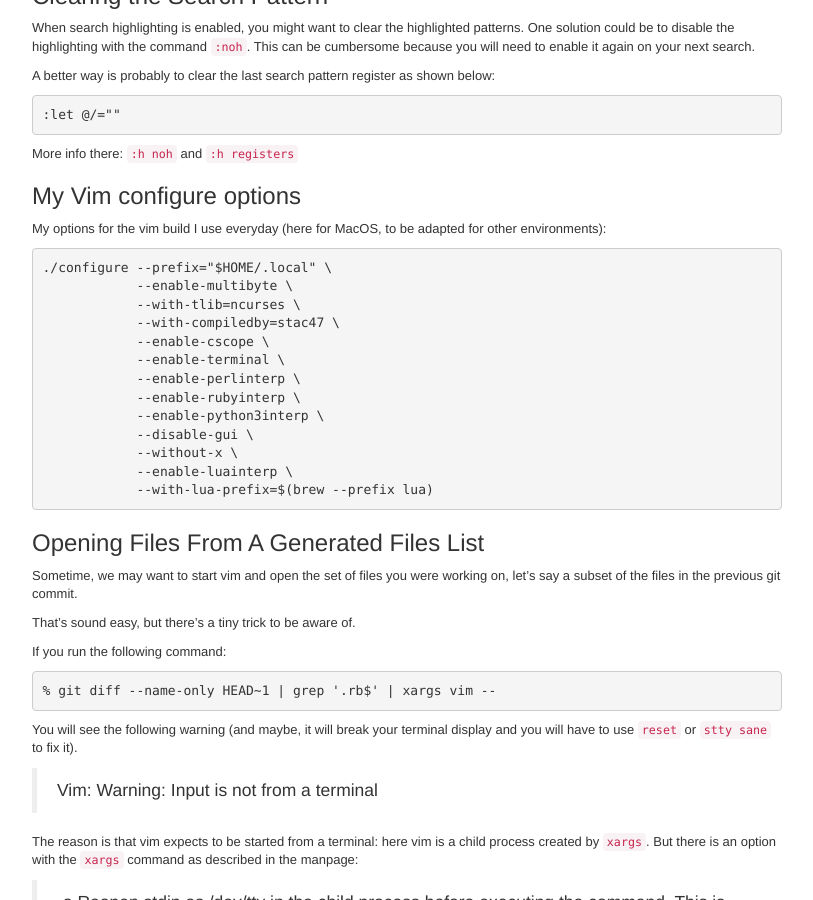
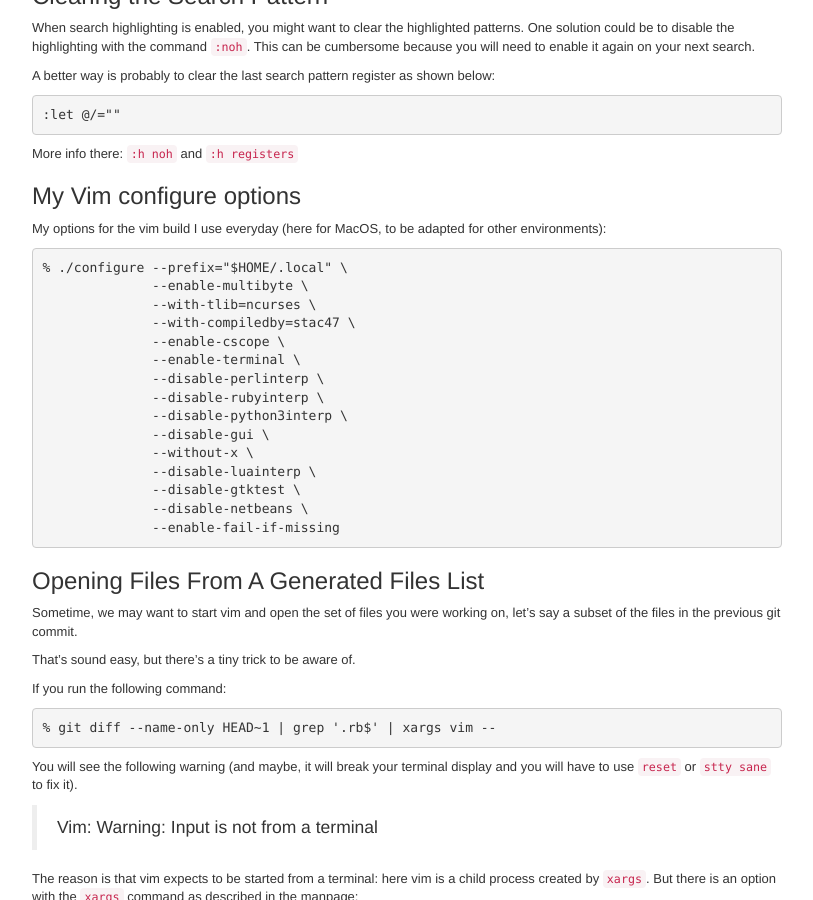
Before and after one commit to stac47/stac47.github.io, a Jekyll site: the page built from _posts/2020-12-11-vim-tips.markdown, in a window 1280 px wide and 900 px high, scrolled down 826 px. Shown: the whole window, without its empty margins (428-1241 px from the left). Built offline with Jekyll 4.4.1, drawn with Linux system fonts in a browser that asks for light colours.

Commit message:
[Vim Tips] Change build config (do not link languages interpreters)

````diff
--- a/_posts/2020-12-11-vim-tips.markdown
+++ b/_posts/2020-12-11-vim-tips.markdown
@@ -70,19 +70,21 @@
 other environments):
 
 ```
-./configure --prefix="$HOME/.local" \
-            --enable-multibyte \
-            --with-tlib=ncurses \
-            --with-compiledby=stac47 \
-            --enable-cscope \
-            --enable-terminal \
-            --enable-perlinterp \
-            --enable-rubyinterp \
-            --enable-python3interp \
-            --disable-gui \
-            --without-x \
-            --enable-luainterp \
-            --with-lua-prefix=$(brew --prefix lua)
+% ./configure --prefix="$HOME/.local" \
+              --enable-multibyte \
+              --with-tlib=ncurses \
+              --with-compiledby=stac47 \
+              --enable-cscope \
+              --enable-terminal \
+              --disable-perlinterp \
+              --disable-rubyinterp \
+              --disable-python3interp \
+              --disable-gui \
+              --without-x \
+              --disable-luainterp \
+              --disable-gtktest \
+              --disable-netbeans \
+              --enable-fail-if-missing
 ```
 
 ## Opening Files From A Generated Files List
````
